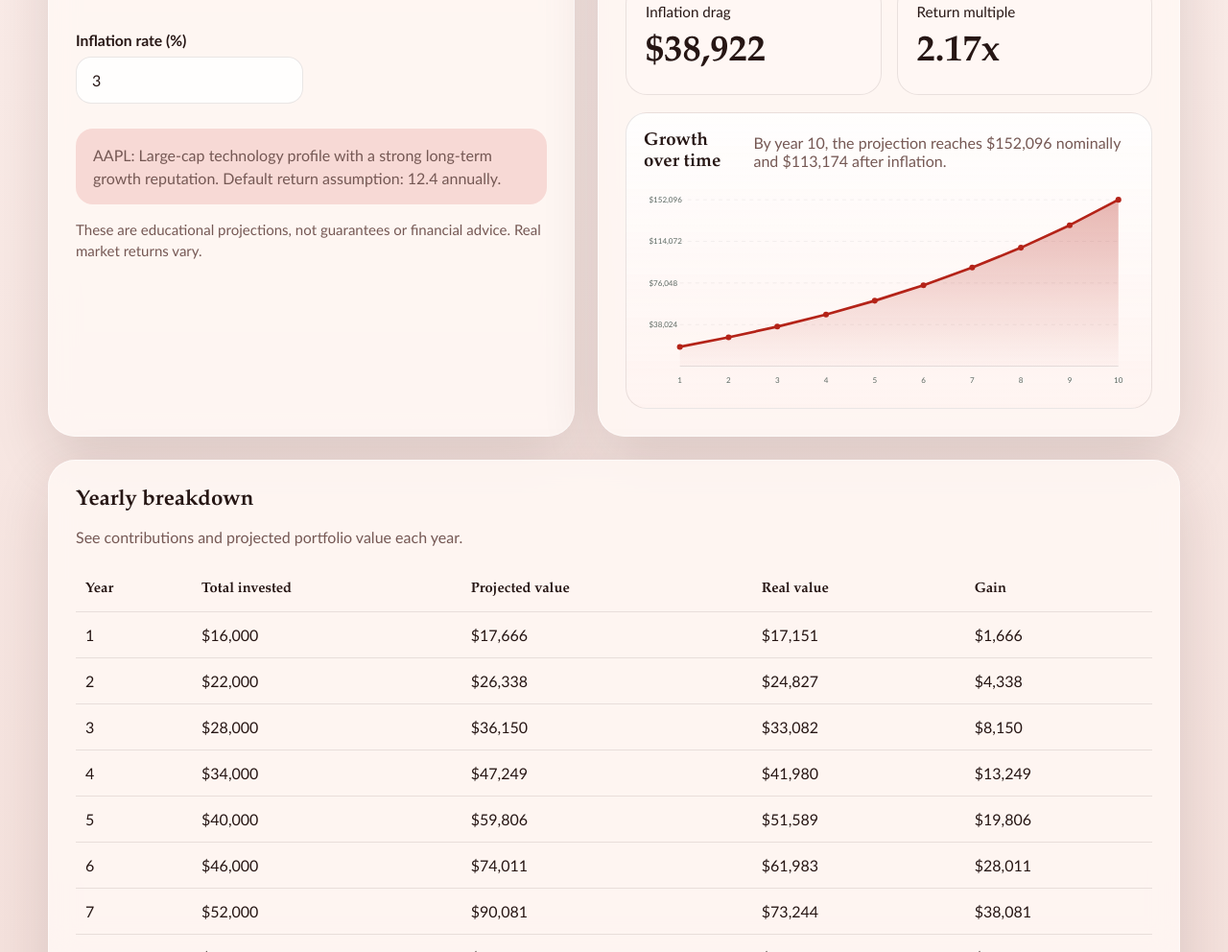
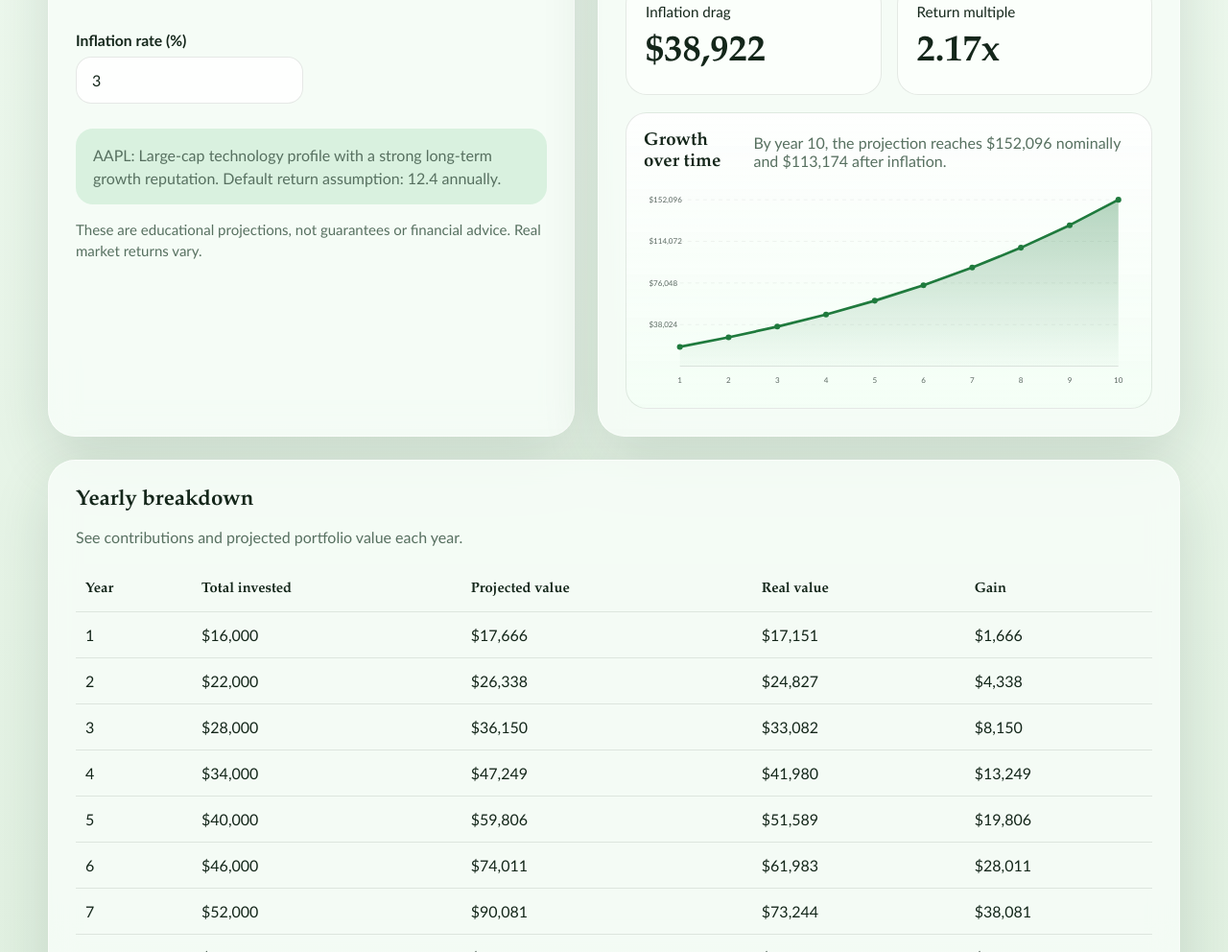
Before and after one commit to tanmayv765/Graphic1, a plain HTML site: page index.html in a window 1280 px wide. Shown: the part 1047-2039 px from the top of the page at 96% size. Drawn offline with Linux system fonts and the light colour scheme.

Commit message:
green color palette

```diff
--- a/script.js
+++ b/script.js
@@ -191,21 +191,21 @@ function renderChart(yearlyData) {
 
   const markers = points
     .map((point) => `
-      <circle cx="${point.x}" cy="${point.y}" r="4.5" fill="#b42318" />
+      <circle cx="${point.x}" cy="${point.y}" r="4.5" fill="#1f7a3d" />
     `)
     .join("");
 
   svg.innerHTML = `
     <defs>
       <linearGradient id="areaFill" x1="0" y1="0" x2="0" y2="1">
-        <stop offset="0%" stop-color="#b42318" stop-opacity="0.32" />
-        <stop offset="100%" stop-color="#b42318" stop-opacity="0.02" />
+        <stop offset="0%" stop-color="#1f7a3d" stop-opacity="0.32" />
+        <stop offset="100%" stop-color="#1f7a3d" stop-opacity="0.02" />
       </linearGradient>
     </defs>
     ${guideLines}
     <line x1="${padding.left}" y1="${height - padding.bottom}" x2="${padding.left + innerWidth}" y2="${height - padding.bottom}" stroke="rgba(22, 33, 29, 0.18)" />
     <path d="${areaPath}" fill="url(#areaFill)"></path>
-    <path d="${linePath}" fill="none" stroke="#b42318" stroke-width="4" stroke-linecap="round" stroke-linejoin="round"></path>
+    <path d="${linePath}" fill="none" stroke="#1f7a3d" stroke-width="4" stroke-linecap="round" stroke-linejoin="round"></path>
     ${markers}
     ${yearLabels}
   `;
--- a/styles.css
+++ b/styles.css
@@ -1,14 +1,14 @@
 :root {
-  --bg: #f7ece9;
-  --surface: rgba(255, 248, 245, 0.84);
-  --surface-strong: #fff7f4;
-  --ink: #261614;
-  --muted: #755854;
-  --accent: #b42318;
-  --accent-soft: #f7d9d5;
-  --accent-2: #dc5f4b;
-  --line: rgba(38, 22, 20, 0.1);
-  --shadow: 0 22px 60px rgba(59, 23, 18, 0.14);
+  --bg: #edf6ef;
+  --surface: rgba(247, 253, 248, 0.84);
+  --surface-strong: #fbfffb;
+  --ink: #14261a;
+  --muted: #577060;
+  --accent: #1f7a3d;
+  --accent-soft: #d9f1df;
+  --accent-2: #58b368;
+  --line: rgba(20, 38, 26, 0.1);
+  --shadow: 0 22px 60px rgba(24, 60, 32, 0.14);
 }
 
 * {
@@ -21,9 +21,9 @@ body {
   font-family: "Avenir Next", "Trebuchet MS", sans-serif;
   color: var(--ink);
   background:
-    radial-gradient(circle at top left, rgba(180, 35, 24, 0.18), transparent 30%),
-    radial-gradient(circle at top right, rgba(220, 95, 75, 0.18), transparent 28%),
-    linear-gradient(180deg, #fff5f2 0%, #f3dfda 100%);
+    radial-gradient(circle at top left, rgba(31, 122, 61, 0.18), transparent 30%),
+    radial-gradient(circle at top right, rgba(88, 179, 104, 0.18), transparent 28%),
+    linear-gradient(180deg, #f7fff8 0%, #dfefdf 100%);
 }
 
 .page-shell {
@@ -126,7 +126,7 @@ h1 {
   flex-direction: column;
   justify-content: space-between;
   background:
-    linear-gradient(145deg, rgba(180, 35, 24, 0.96), rgba(104, 24, 18, 0.96)),
+    linear-gradient(145deg, rgba(31, 122, 61, 0.96), rgba(18, 80, 39, 0.96)),
     var(--surface);
   color: #f6fffc;
 }
@@ -202,8 +202,8 @@ select {
 
 input:focus,
 select:focus {
-  outline: 2px solid rgba(180, 35, 24, 0.18);
-  border-color: rgba(180, 35, 24, 0.45);
+  outline: 2px solid rgba(31, 122, 61, 0.18);
+  border-color: rgba(31, 122, 61, 0.45);
 }
 
 .preset-notes {
@@ -248,7 +248,7 @@ select:focus {
 .chart-panel {
   border: 1px solid var(--line);
   border-radius: 22px;
-  background: linear-gradient(180deg, rgba(255, 255, 255, 0.82), rgba(255, 244, 241, 0.98));
+  background: linear-gradient(180deg, rgba(255, 255, 255, 0.82), rgba(244, 255, 246, 0.98));
   padding: 18px;
 }
 
@@ -325,11 +325,11 @@ select:focus {
 }
 
 .compare-bar-stocks {
-  background: linear-gradient(90deg, #b42318, #dc5f4b);
+  background: linear-gradient(90deg, #1f7a3d, #58b368);
 }
 
 .compare-bar-bonds {
-  background: linear-gradient(90deg, #8e1c14, #c63d2d);
+  background: linear-gradient(90deg, #356b3f, #81b78a);
 }
 
 .compare-takeaway {
@@ -359,7 +359,7 @@ tbody tr:last-child td {
 }
 
 tbody tr:hover {
-  background: rgba(180, 35, 24, 0.05);
+  background: rgba(31, 122, 61, 0.05);
 }
 
 @media (max-width: 960px) {
```
